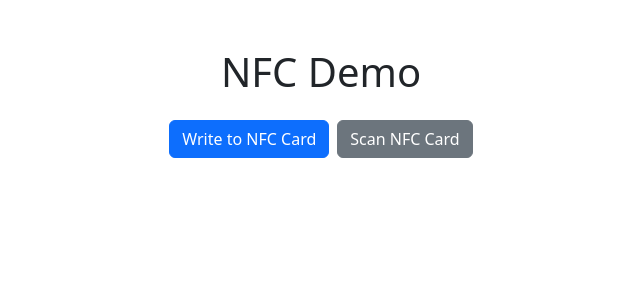
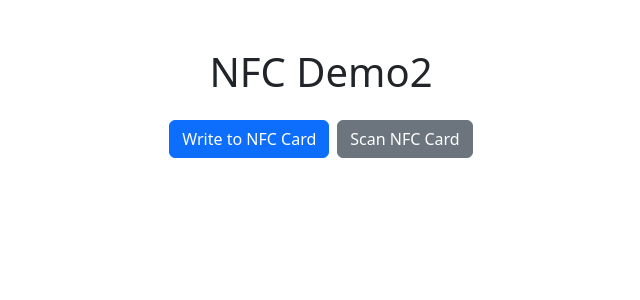
Before and after one commit to MO7AMMED-ISMAIL/NFCDemo, a React (Create React App) app: page / in a window 1280 px wide. Shown: the top 300 px of the page, without its empty margins (319-959 px from the left). Built offline with nearby package versions, Linux system fonts and the light colour scheme.

Commit message:
update the NFC Component card

```diff
--- a/src/NFC.jsx
+++ b/src/NFC.jsx
@@ -64,7 +64,7 @@ const NFCComponent = () => {
 
     return (
         <div className="container text-center mt-5">
-            <h1>NFC Demo</h1>
+            <h1>NFC Demo2</h1>
             {
                 scanning === false ? (
                     <div
```
